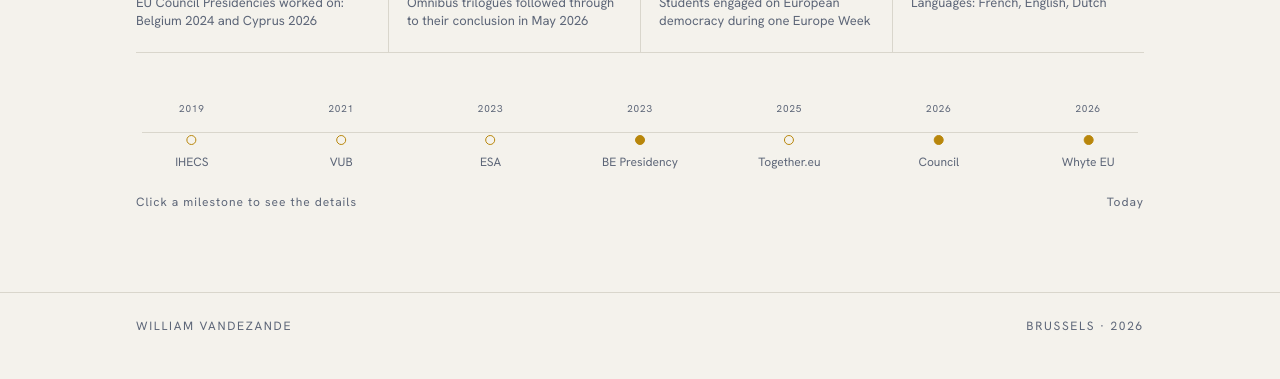
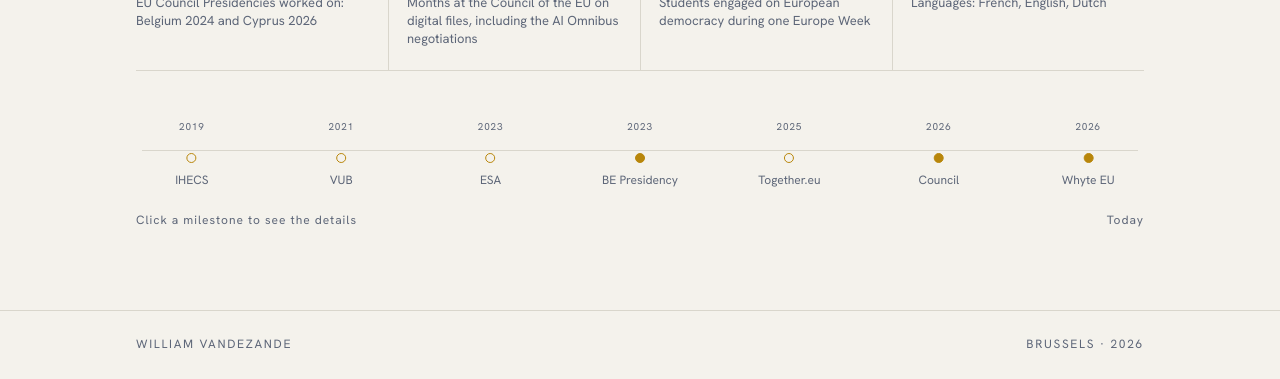
Before and after one commit to archibaldDeKepper/William, a plain HTML site: page index.html in a window 1280 px wide. Shown: the part 686-1065 px from the top of the page. Drawn offline with Linux system fonts and the light colour scheme.

Commit message:
Clarify AI Omnibus key fact on home page
Co-Authored-By: Claude Opus 5.5 <noreply@anthropic.com>
Claude-Session: https://claude.ai/code/session_01RaDajt7YXyMdkPYDDZ92yK

```diff
--- a/index.html
+++ b/index.html
@@ -200,7 +200,7 @@ footer .wrap{display:flex;justify-content:space-between;flex-wrap:wrap;gap:8px}
     <p class="intro">EU affairs and public policy professional specialised in digital and technology policy, now on the other side of the table: helping organisations navigate the EU landscape.</p>
     <div class="facts">
       <div class="fact"><b>2</b><span>EU Council Presidencies worked on: Belgium 2024 and Cyprus 2026</span></div>
-      <div class="fact"><b>AI</b><span>Omnibus trilogues followed through to their conclusion in May 2026</span></div>
+      <div class="fact"><b>5</b><span>Months at the Council of the EU on digital files, including the AI Omnibus negotiations</span></div>
       <div class="fact"><b>300+</b><span>Students engaged on European democracy during one Europe Week</span></div>
       <div class="fact"><b>3</b><span>Languages: French, English, Dutch</span></div>
     </div>
```
